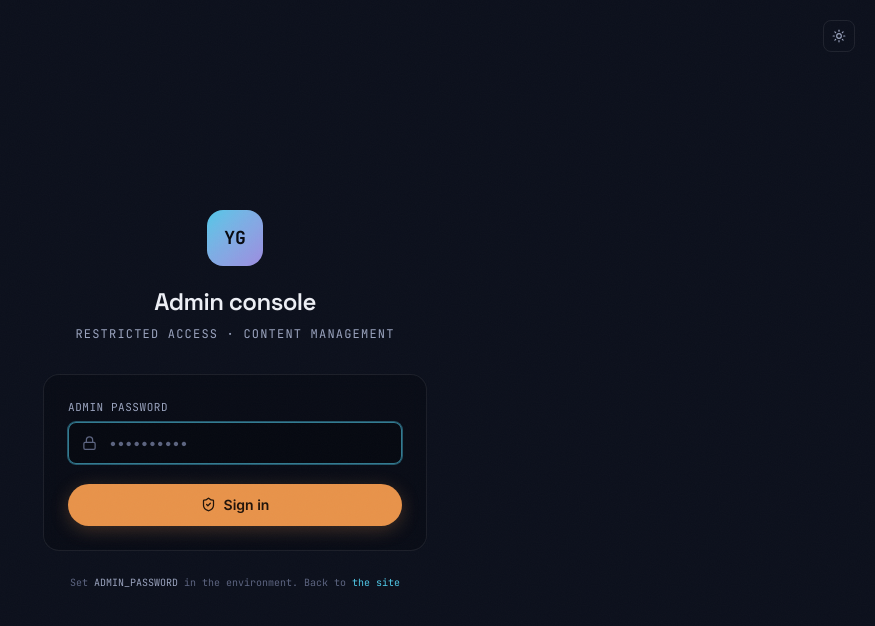
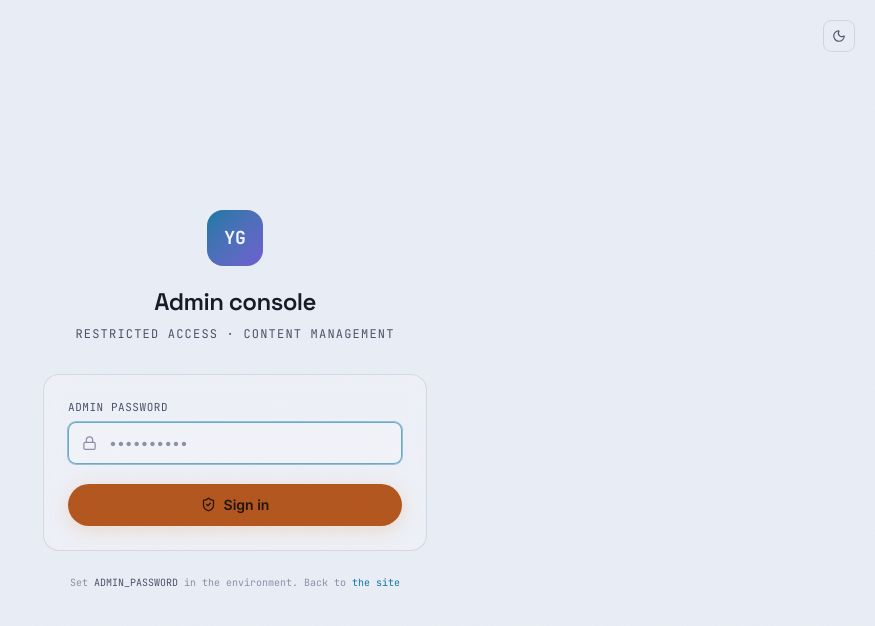
Before and after one commit to YousofLHC/YousofLHC, a Next.js app: page /admin/login in a window 1280 px wide. Shown: the top 626 px of the page, without its empty margins (405-1280 px from the left). Built offline with nearby package versions, Linux system fonts and the light colour scheme; no server answers.

Commit message:
Fix console errors: use next/script beforeInteractive for theme init (hoisted into plain inline script in static export), hydration-safe ThemeToggle via useSyncExternalStore, unique month header keys in heatmap

```diff
--- a/scripts/export-static.mjs
+++ b/scripts/export-static.mjs
@@ -97,6 +97,7 @@ try {
     if (existsSync(outDir)) rmSync(outDir, { recursive: true, force: true });
     renameSync(path.join(project, "out"), outDir);
     stripAux(outDir);
+    hoistThemeInit(outDir);
     writeFileSync(path.join(outDir, ".nojekyll"), "", { flag: "a" });
     if (process.env.PAGES_BASE_PATH) prefixAssets(outDir, process.env.PAGES_BASE_PATH);
   }
@@ -114,6 +115,48 @@ function stripAux(dir) {
     const p = path.join(dir, entry);
     if (statSync(p).isDirectory()) stripAux(p);
   }
+}
+
+/**
+ * Without a server, `next/script` beforeInteractive only emits a
+ * `self.__next_s.push` bootstrap tag for the client runtime to consume —
+ * the theme script would run only after JS loads, causing a theme flash.
+ * Hoist it into a plain inline <script> (executes synchronously during HTML
+ * parse, before first paint), dropping the deferred bootstrap copy.
+ */
+function hoistThemeInit(dir) {
+  const pushRe = /<script>\(self\.__next_s=\[\(\)\]\)\.push\(\[0,\{"children":"((?:[^"\\]|\\.)*?)","id":"[^"]*"\}\]\)<\/script>/g;
+  const rawRe = /<script>\(self\.__next_s\s*=\s*self\.__next_s\s*\|\|\s*\[\]\)\.push\(\[0,\{"children":"((?:[^"\\]|\\.)*?)","id":"[^"]*"\}\]\)<\/script>/g;
+  let files = 0;
+  let hoisted = 0;
+  const walk = (d) => {
+    for (const entry of readdirSync(d)) {
+      const p = path.join(d, entry);
+      if (statSync(p).isDirectory()) {
+        walk(p);
+        continue;
+      }
+      if (!entry.endsWith(".html")) continue;
+      const html = readFileSync(p, "utf8");
+      const re = rawRe.test(html) ? rawRe : pushRe;
+      rawRe.lastIndex = 0;
+      const patched = html.replace(re, (m, children) => {
+        try {
+          const src = JSON.parse(`"${children}"`);
+          hoisted++;
+          return `<script>${src}</script>`;
+        } catch {
+          return m;
+        }
+      });
+      if (patched !== html) {
+        writeFileSync(p, patched);
+        files++;
+      }
+    }
+  };
+  walk(dir);
+  if (hoisted > 0) console.log(`[build:pages] theme-init hoisted into plain inline script — ${hoisted} tags, ${files} html files`);
 }
 
 /**
--- a/src/app/layout.tsx
+++ b/src/app/layout.tsx
@@ -1,4 +1,5 @@
 import type { Metadata, Viewport } from "next";
+import Script from "next/script";
 import { Inter, JetBrains_Mono, Space_Grotesk } from "next/font/google";
 import "./globals.css";
 import { site } from "@/lib/site";
@@ -82,10 +83,8 @@ export default function RootLayout({
       className={`${inter.variable} ${jetbrains.variable} ${spaceGrotesk.variable}`}
       suppressHydrationWarning
     >
-      <head>
-        <script dangerouslySetInnerHTML={{ __html: themeScript }} />
-      </head>
       <body className="min-h-screen font-sans antialiased">
+        <Script id="theme-init" strategy="beforeInteractive" dangerouslySetInnerHTML={{ __html: themeScript }} />
         <ScrollProgress />
         <NoiseOverlay />
         {children}
--- a/src/components/ui/heatmap.tsx
+++ b/src/components/ui/heatmap.tsx
@@ -43,9 +43,9 @@ export function InterestHeatmap() {
         <div className="min-w-[560px]">
           <div className="flex">
             <div className="w-44 shrink-0" />
-            {months.map((m) => (
+            {months.map((m, i) => (
               <div
-                key={m}
+                key={`${m}-${i}`}
                 className="flex-1 text-center font-mono text-[10px] uppercase text-faint"
               >
                 {m}
--- a/src/components/ui/theme-toggle.tsx
+++ b/src/components/ui/theme-toggle.tsx
@@ -1,25 +1,25 @@
 "use client";
 
-import { useEffect, useState } from "react";
+import { useCallback, useSyncExternalStore } from "react";
 import { Moon, Sun } from "lucide-react";
 
-function currentTheme(): "dark" | "light" {
-  if (typeof document === "undefined") return "dark";
+function subscribe(onChange: () => void) {
+  const el = document.documentElement;
+  const obs = new MutationObserver(onChange);
+  obs.observe(el, { attributes: true, attributeFilter: ["data-theme"] });
+  return () => obs.disconnect();
+}
+
+function readTheme(): "dark" | "light" {
   return document.documentElement.dataset.theme === "light" ? "light" : "dark";
 }
 
+const SERVER_THEME: "dark" | "light" = "dark";
+
 export function ThemeToggle({ className = "" }: { className?: string }) {
-  const [theme, setTheme] = useState<"dark" | "light">(currentTheme);
+  const theme = useSyncExternalStore(subscribe, readTheme, () => SERVER_THEME);
 
-  useEffect(() => {
-    const el = document.documentElement;
-    const sync = () => setTheme(el.dataset.theme === "light" ? "light" : "dark");
-    const obs = new MutationObserver(sync);
-    obs.observe(el, { attributes: true, attributeFilter: ["data-theme"] });
-    return () => obs.disconnect();
-  }, []);
-
-  function toggle() {
+  const toggle = useCallback(() => {
     const next: "dark" | "light" = theme === "dark" ? "light" : "dark";
     document.documentElement.dataset.theme = next;
     try {
@@ -27,8 +27,7 @@ export function ThemeToggle({ className = "" }: { className?: string }) {
     } catch {
       /* storage unavailable */
     }
-    setTheme(next);
-  }
+  }, [theme]);
 
   return (
     <button
```
Also changed, not shown: 2 other files (tests, documents, lock files or other folders).
